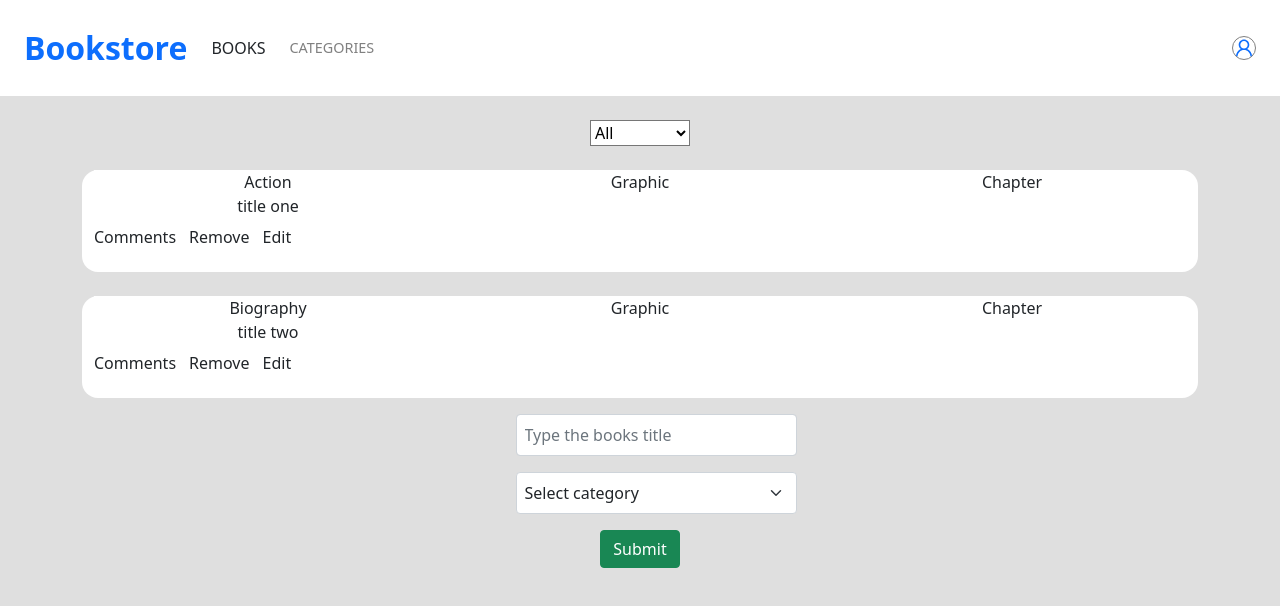
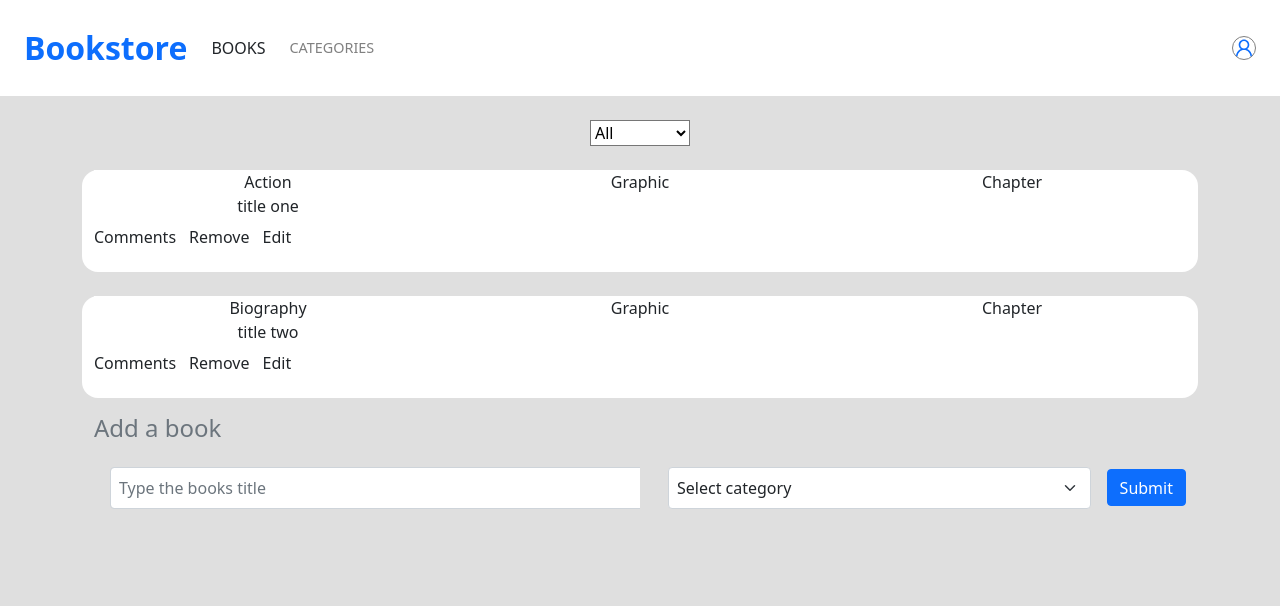
Before and after one commit to karmaester/react-redux-bookstore, a React (Create React App) app: page / in a window 1280 px wide. Shown: the top 606 px of the page. Built offline with nearby package versions, Linux system fonts and the light colour scheme.

Commit message:
Add style to form

```diff
--- a/src/App.scss
+++ b/src/App.scss
@@ -16,7 +16,10 @@
   }
 }
 
-
+.form-title {
+  text-align: left;
+  font-size: 1.5rem;
+}
 
 .right {
   border: 1px solid gray;
--- a/src/containers/BookForm.js
+++ b/src/containers/BookForm.js
@@ -41,9 +41,10 @@ const BookForm = ({ createBook }) => {
   };
 
   return (
-    <div className="container d-flex justify-content-center">
-      <form onSubmit={onSubmit}>
-        <div className="form-group align-self-center">
+    <div className="container">
+      <h1 className="form-title mt-3 text-secondary">Add a book</h1>
+      <form onSubmit={onSubmit} className="d-flex row">
+        <div className="form-group col-6">
           <input
             type="text"
             className="form-control p-2 m-3"
@@ -52,7 +53,7 @@ const BookForm = ({ createBook }) => {
             placeholder="Type the books title"
           />
         </div>
-        <div className="form-group align-self-center">
+        <div className="form-group d-flex col-6 align-items-center">
           <select
             className="form-select p-2 m-3"
             value={category}
@@ -65,7 +66,7 @@ const BookForm = ({ createBook }) => {
               </option>
             ))}
           </select>
-          <button type="submit" className="btn btn-success">
+          <button type="submit" className="btn btn-primary h-50">
             Submit
           </button>
         </div>
```
